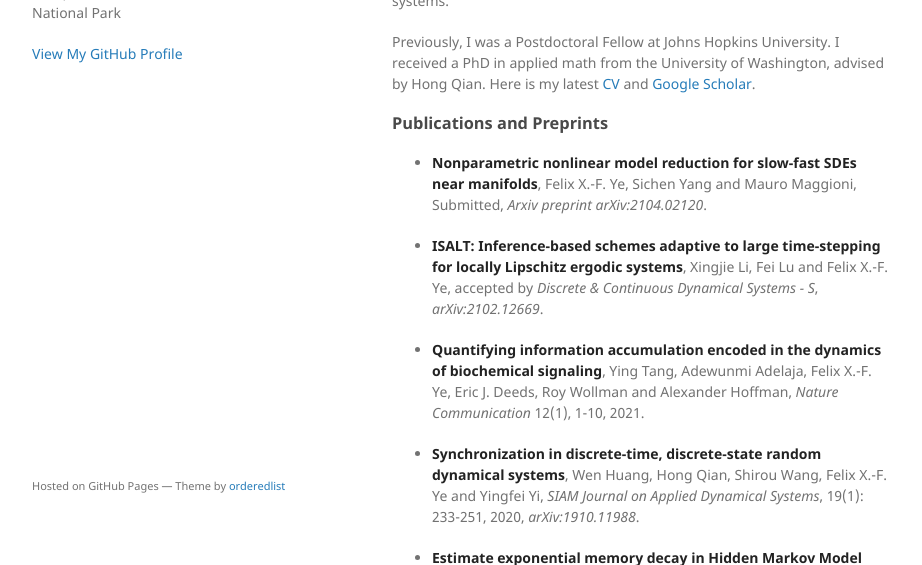
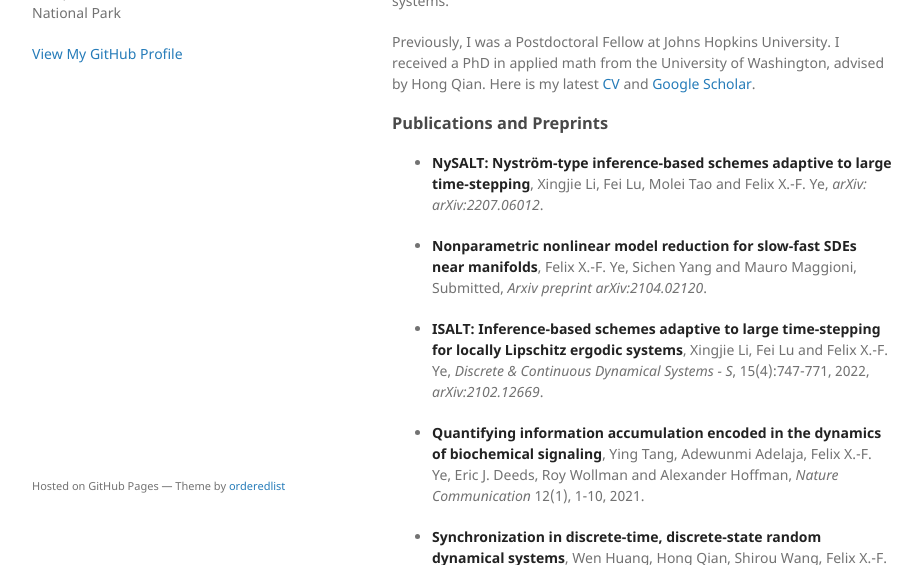
Before and after one commit to yexf308/yexf308.github.io, a Jekyll site: the page built from index.md, in a window 1280 px wide and 900 px high, cut to the strip 335-900 px from the top of the window. Shown: the whole strip, without its empty margins (178-1100 px from the left). Built offline with Jekyll 4.4.1, drawn with Linux system fonts in a browser that asks for light colours; our own code applies the rules of GitHub Pages for plain Markdown files.

Commit message:
Update index.md

```diff
--- a/index.md
+++ b/index.md
@@ -14,11 +14,13 @@ Previously, I was a Postdoctoral Fellow at Johns Hopkins University. I received
 
 ### Publications and Preprints
 
+- **NySALT: Nyström-type inference-based schemes adaptive to large time-stepping**, Xingjie Li, Fei Lu, Molei Tao and Felix X.-F. Ye, _arXiv:	arXiv:2207.06012_.
+
 - **Nonparametric nonlinear model reduction for slow-fast SDEs near manifolds**,
  Felix X.-F. Ye, Sichen Yang and Mauro Maggioni, Submitted,
   _Arxiv preprint arXiv:2104.02120_.
 
-- **ISALT: Inference-based schemes adaptive to large time-stepping for locally Lipschitz ergodic systems**, Xingjie Li, Fei Lu and Felix X.-F. Ye, accepted by _Discrete & Continuous Dynamical Systems - S_, _arXiv:2102.12669_.
+- **ISALT: Inference-based schemes adaptive to large time-stepping for locally Lipschitz ergodic systems**, Xingjie Li, Fei Lu and Felix X.-F. Ye,  _Discrete & Continuous Dynamical Systems - S_, 15(4):747-771, 2022, _arXiv:2102.12669_.
 
 - **Quantifying  information  accumulation encoded in the dynamics  of biochemical signaling**,
 Ying Tang, Adewunmi Adelaja,  Felix X.-F. Ye, Eric J. Deeds, Roy Wollman and Alexander Hoffman,
```
